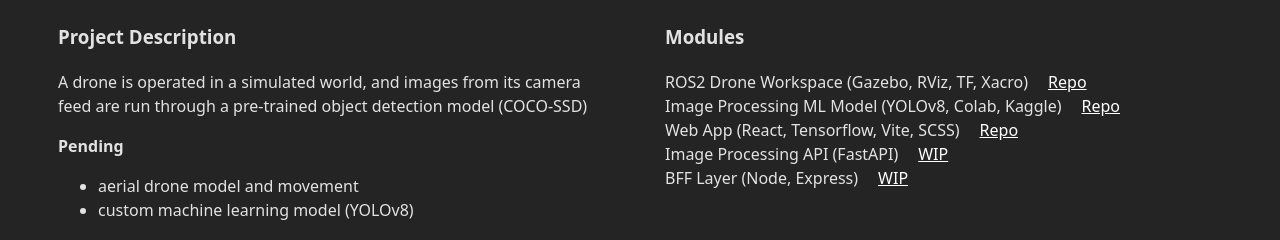
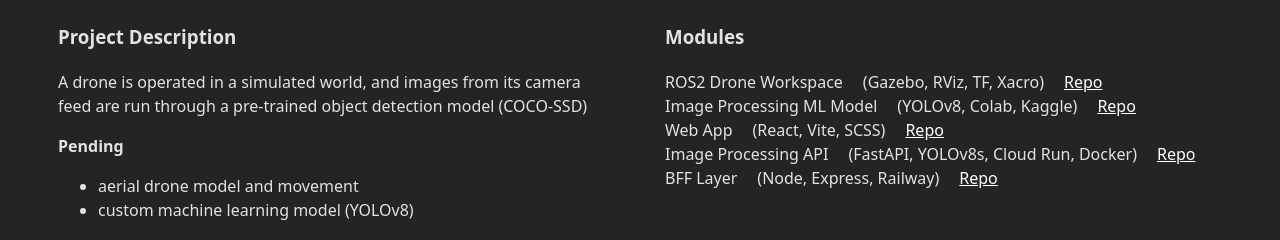
Before and after one commit to joeyskuo/drone-vision, a React (Vite) app: page / in a window 1280 px wide. Shown: the part 1393-1633 px from the top of the page. Built offline with nearby package versions, Linux system fonts and the light colour scheme; no server answers.

Commit message:
repo-section uses RepoInfo components

```diff
--- a/src/components/MainLayout.jsx/MainLayout.jsx
+++ b/src/components/MainLayout.jsx/MainLayout.jsx
@@ -2,6 +2,7 @@ import CameraViewPlayer from "../CameraViewPlayer/CameraViewPlayer";
 import ImageProcessingContainer from "../ImageProcessingContainer/ImageProcessingContainer";
 import PredictionContainer from "../PredictionContainer/PredictionContainer";
 import WorldViewPlayer from "../WorldViewPlayer/WorldViewPlayer";
+import RepoInfo from "../RepoInfo/RepoInfo";
 import './MainLayout.scss';
 
 const MainLayout = () => {
@@ -33,26 +34,31 @@ const MainLayout = () => {
                 </section>
                 <section className="repo-section">
                     <h3>Modules</h3>
-                    <article>
-                        <div>ROS2 Drone Workspace (Gazebo, RViz, TF, Xacro)</div>
-                        <a href="https://github.com/joeyskuo/drone-feed">Repo</a>
-                    </article>
-                    <article>
-                        <div>Image Processing ML Model (YOLOv8, Colab, Kaggle)</div>
-                        <a href="https://github.com/joeyskuo/yolov8s-football-detect">Repo</a>
-                    </article>
-                    <article>
-                        <div>Web App (React, Tensorflow, Vite, SCSS)</div>
-                        <a href="https://github.com/joeyskuo/drone-vision">Repo</a>
-                    </article>
-                    <article>
-                        <div>Image Processing API (FastAPI)</div>
-                        <a href="#" className="inactive-link">WIP</a>
-                    </article>
-                    <article>
-                        <div>BFF Layer (Node, Express)</div>
-                        <a href="#" className="inactive-link">WIP</a>
-                    </article>
+                    <RepoInfo
+                        label="ROS2 Drone Workspace"
+                        details="Gazebo, RViz, TF, Xacro"
+                        link="https://github.com/joeyskuo/drone-feed"
+                    />
+                    <RepoInfo
+                        label="Image Processing ML Model"
+                        details="YOLOv8, Colab, Kaggle"
+                        link="https://github.com/joeyskuo/yolov8s-football-detect"
+                    />
+                    <RepoInfo
+                        label="Web App"
+                        details="React, Vite, SCSS"
+                        link="https://github.com/joeyskuo/drone-vision"
+                    />
+                    <RepoInfo
+                        label="Image Processing API"
+                        details="FastAPI, YOLOv8s, Cloud Run, Docker"
+                        link="https://github.com/joeyskuo/drone-vision-api"
+                    />
+                    <RepoInfo
+                        label="BFF Layer"
+                        details="Node, Express, Railway"
+                        link="https://github.com/joeyskuo/drone-vision-bff"
+                    />
                 </section>
             </section>
         </div>
```
